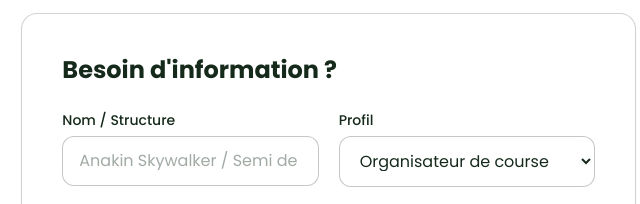
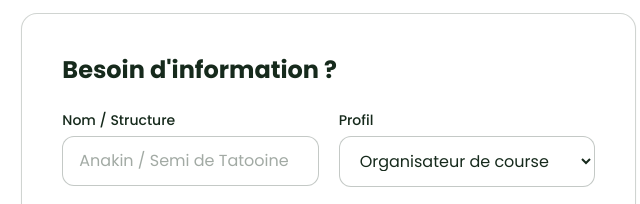
Before and after one commit to gaetanmetro-art/site-vitrine, a plain HTML site: page index.html in a window 1280 px wide. Shown: the part 2640-2844 px from the top of the page, 548-1188 px from the left. Drawn offline with nearby package versions, Linux system fonts and the light colour scheme.

Commit message:
Update index.html

```diff
--- a/index.html
+++ b/index.html
@@ -321,7 +321,7 @@
                                 <div class="grid grid-cols-1 sm:grid-cols-2 gap-5">
                                     <div>
                                         <label for="name" class="block text-sm font-medium text-[#162a1c] mb-1.5">Nom / Structure</label>
-                                        <input type="text" id="name" name="name" placeholder="Anakin Skywalker / Semi de Tatooine" class="w-full px-4 py-3 rounded-xl border border-[#162a1c]/25 text-[#162a1c] placeholder-[#162a1c]/40 focus:outline-none focus:border-[#162a1c] transition-colors">
+                                        <input type="text" id="name" name="name" placeholder="Anakin / Semi de Tatooine" class="w-full px-4 py-3 rounded-xl border border-[#162a1c]/25 text-[#162a1c] placeholder-[#162a1c]/40 focus:outline-none focus:border-[#162a1c] transition-colors">
                                     </div>
                                     <div>
                                         <label for="profile" class="block text-sm font-medium text-[#162a1c] mb-1.5">Profil</label>
```
